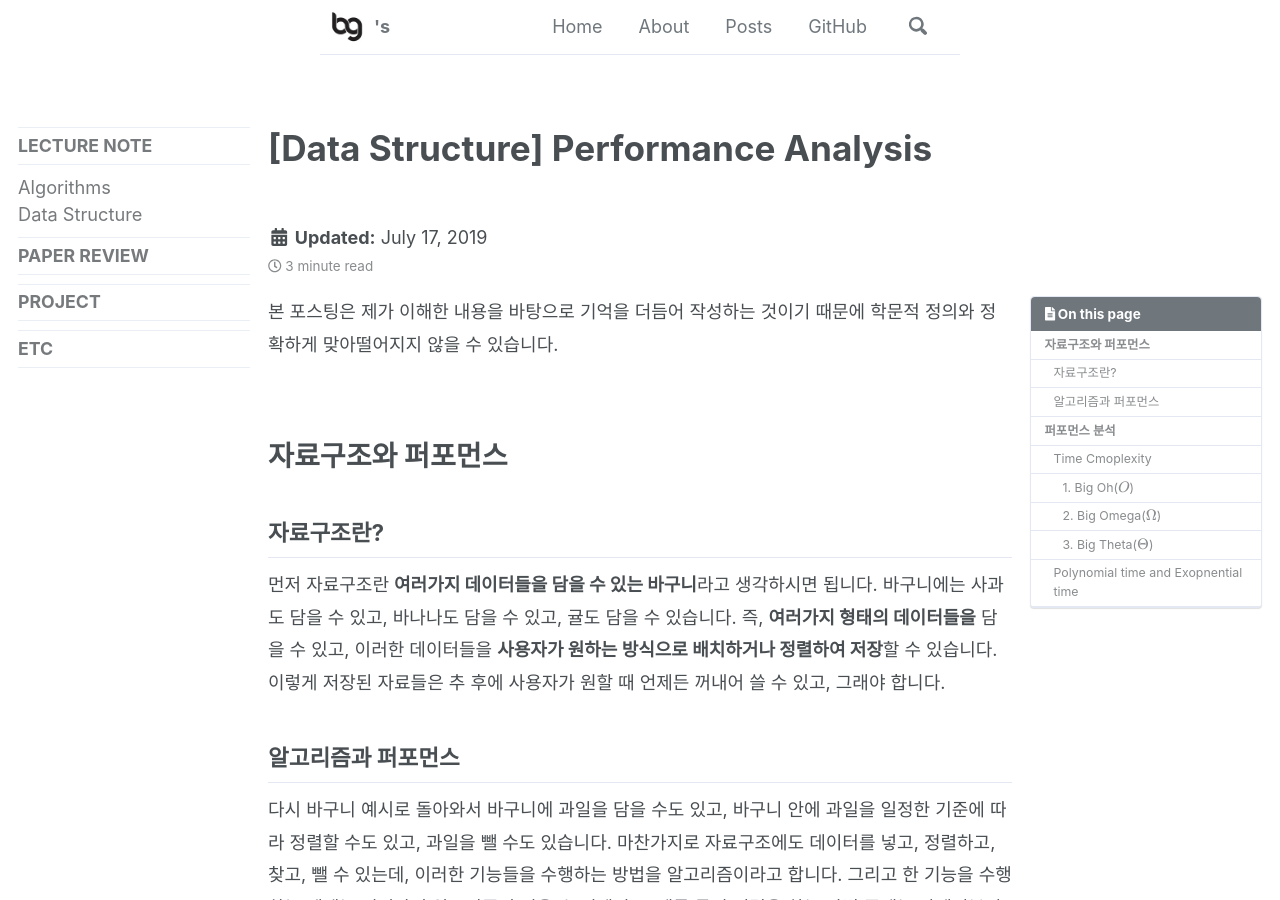
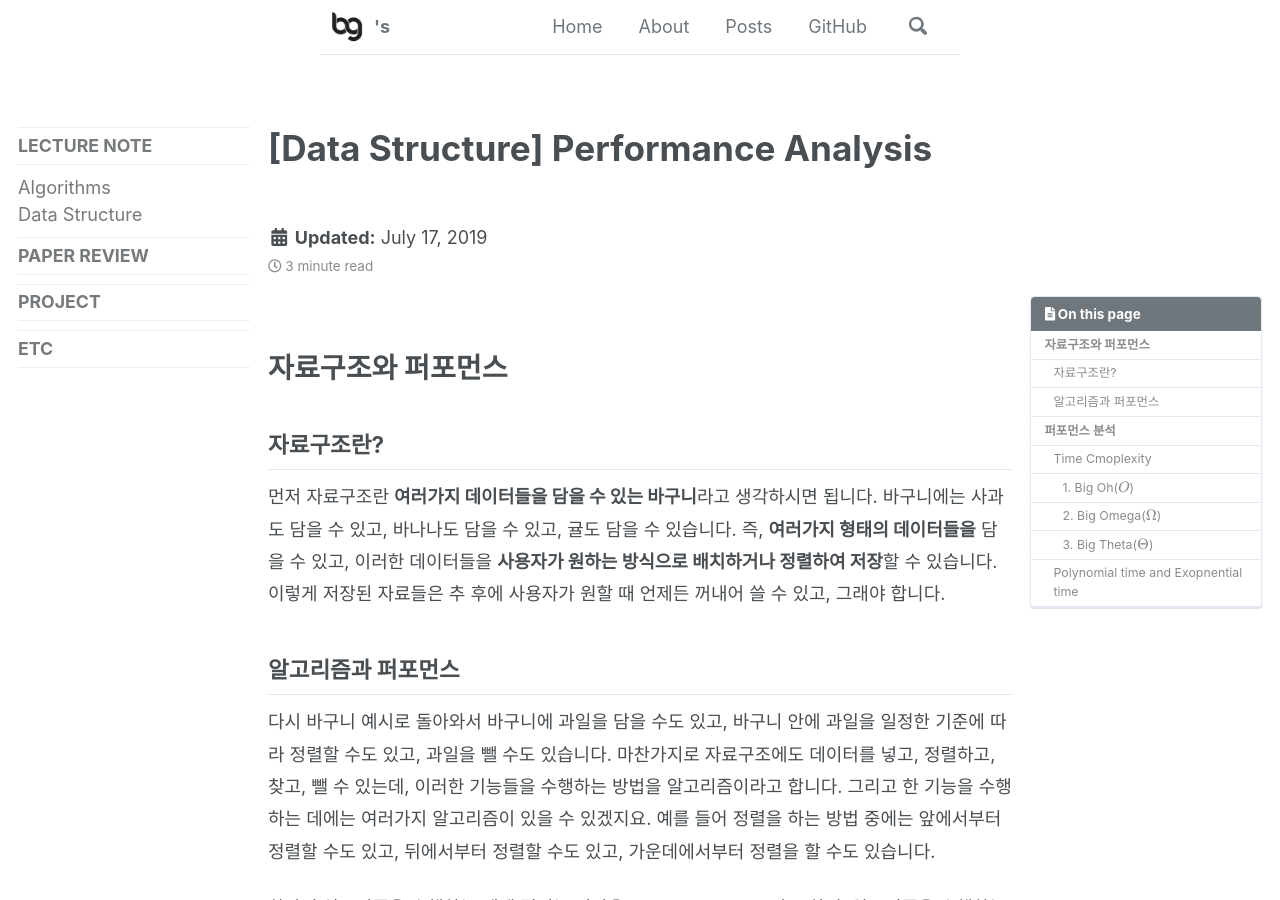
Before and after one commit to hyewonchoi4999/hyewonchoi4999.github.io, a Jekyll site: the page built from _posts/DataStructure/2019-07-17-Performance-Analysis.md, in a window 1280 px wide and 900 px high. Built offline with Jekyll 4.4.1, drawn with Linux system fonts in a browser that asks for light colours; cached includes are drawn as plain includes; nearby versions of some CDN libraries; some web fonts are replaced; formulas are drawn with MathJax 3; comment, search, counter and statistics services are not loaded.

Commit message:
performance analysis post is modified

```diff
--- a/_posts/DataStructure/2019-07-17-Performance-Analysis.md
+++ b/_posts/DataStructure/2019-07-17-Performance-Analysis.md
@@ -14,8 +14,6 @@ comments: true
 share: true
 last_modified_at: 2019-07-17T15:00:00-10:00
 ---
-
-본 포스팅은 제가 이해한 내용을 바탕으로 기억을 더듬어 작성하는 것이기 때문에 학문적 정의와 정확하게 맞아떨어지지 않을 수 있습니다.
 
 <br>
 
```
